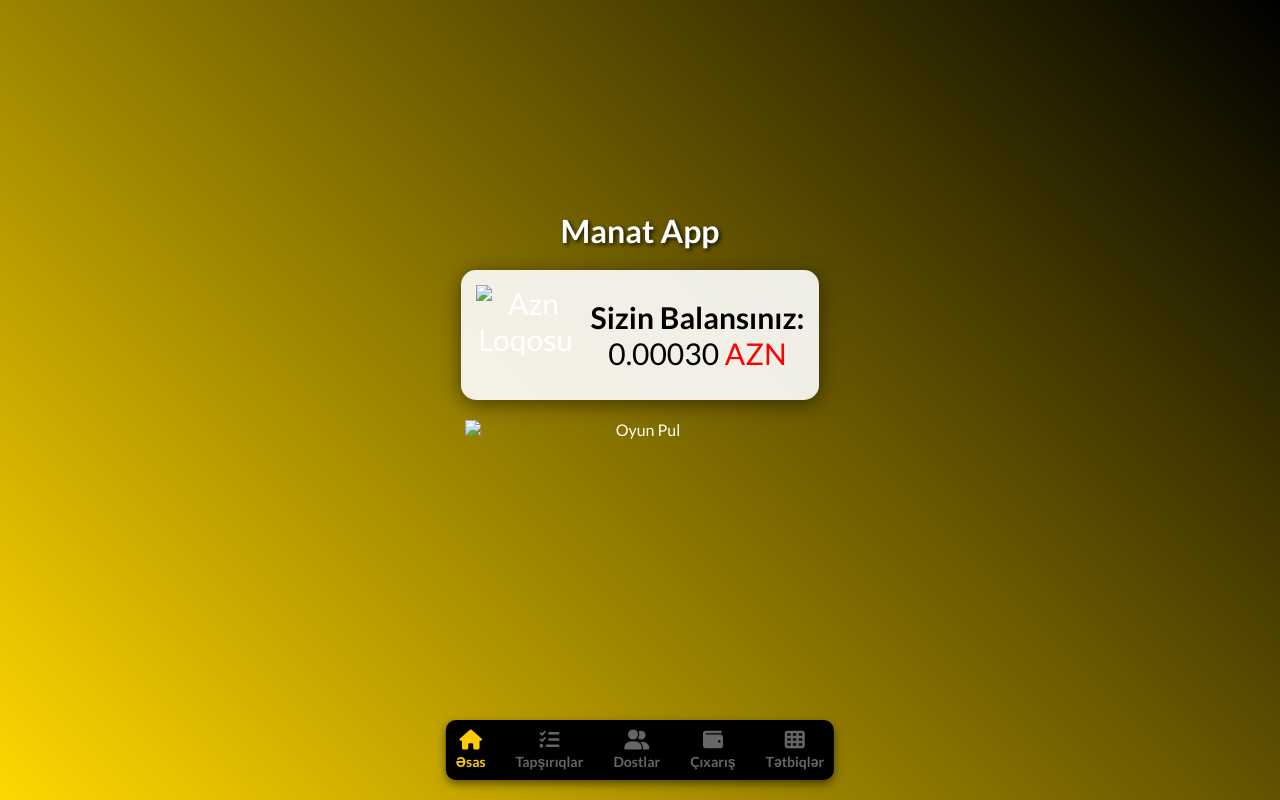
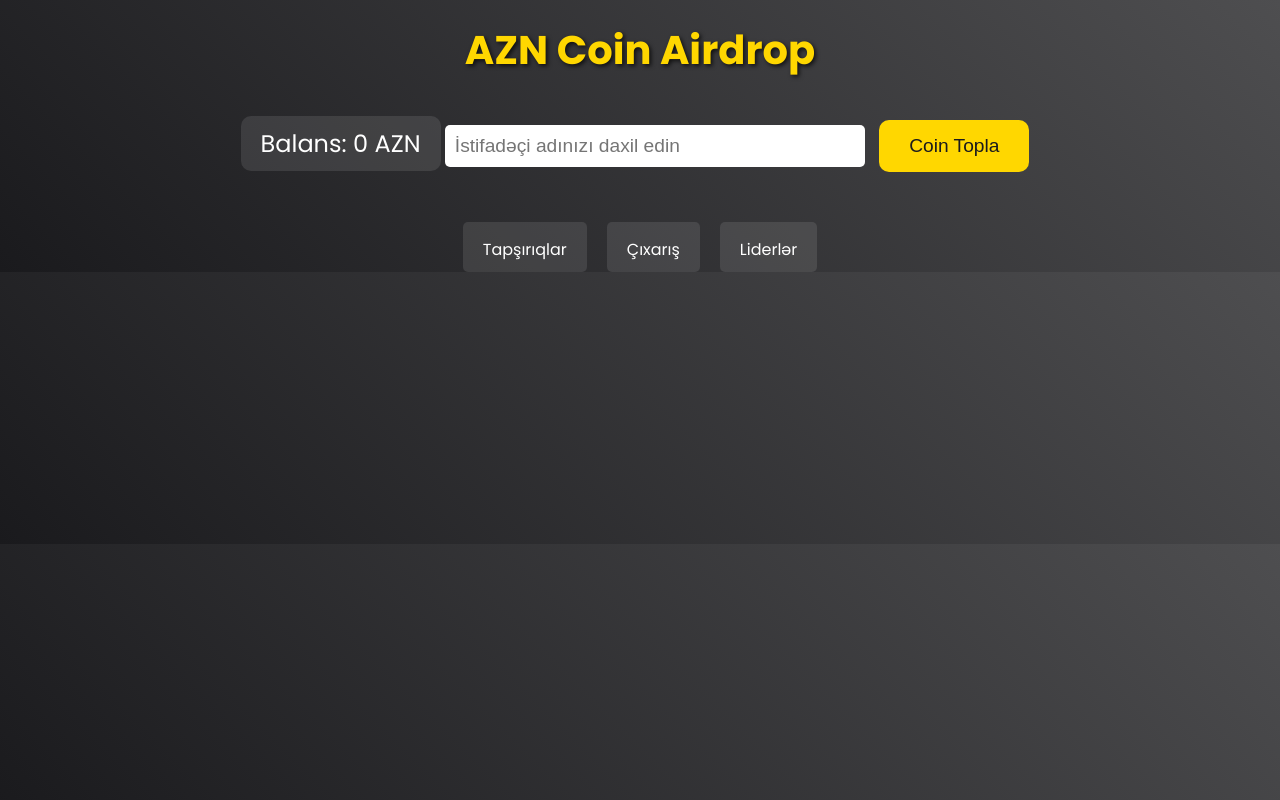
Before and after one commit to Wpwis/Wytwta, a plain HTML site: page index.html in a window 1280 px wide. Drawn offline with Linux system fonts and the light colour scheme.

Commit message:
İndex.html

```diff
--- a/index.html
+++ b/index.html
@@ -1,256 +1,166 @@
-
 <!DOCTYPE html>
 <html lang="az">
 <head>
     <meta charset="UTF-8">
     <meta name="viewport" content="width=device-width, initial-scale=1.0, maximum-scale=1.0, user-scalable=no">
-    <title>Manat App</title>
-    <link href="https://fonts.googleapis.com/css2?family=Lato:wght@400;700&family=Montserrat:wght@400;700&display=swap" rel="stylesheet">
-    <!-- Font Awesome Kütüphanesi -->
-    <link rel="stylesheet" href="https://cdnjs.cloudflare.com/ajax/libs/font-awesome/6.0.0-beta3/css/all.min.css">
+    <title>AZN Coin Airdrop</title>
+    <link href="https://fonts.googleapis.com/css2?family=Poppins:wght@400;700&display=swap" rel="stylesheet">
     <style>
-        /* Mevcut CSS kodlarınız */
         body {
-            background: linear-gradient(45deg, #FFD700, #000000);
+            background: linear-gradient(45deg, #1a1a1d, #4e4e50);
+            font-family: 'Poppins', sans-serif;
             color: #fff;
-            text-align: center;
-            font-family: 'Lato', sans-serif;
             margin: 0;
             padding: 0;
-            height: 100vh;
-            width: 100vw;
-            display: flex;
-            flex-direction: column;
-            justify-content: center;
-            align-items: center;
+            text-align: center;
             overflow: hidden;
         }
-        .header {
-            display: flex;
-            flex-direction: column;
-            align-items: center;
-            gap: 20px;
-            margin-bottom: 130px;
-            max-width: 100%;
+
+        h1 {
+            font-size: 2.5rem;
+            margin: 20px 0;
+            color: #FFD700;
+            text-shadow: 2px 2px 4px rgba(0, 0, 0, 0.7);
         }
-        .logo {
-            width: 100%;
-            max-width: 350px;
-            height: auto;
+
+        #coin-balance {
+            font-size: 1.5rem;
+            margin: 10px 0;
+            padding: 10px 20px;
+            background: rgba(255, 255, 255, 0.1);
+            border-radius: 10px;
+            display: inline-block;
+        }
+
+        #username {
             margin-bottom: 20px;
-            transition: transform 0.3s ease;
+            padding: 10px;
+            font-size: 1.2rem;
+            border-radius: 5px;
+            border: none;
+            width: 80%;
+            max-width: 400px;
+            outline: none;
         }
-        h1 {
-            margin: 0;
-            font-size: 32px;
-            text-shadow: 2px 2px 4px rgba(0, 0, 0, 0.8);
+
+        button {
+            padding: 15px 30px;
+            font-size: 1.2rem;
+            margin: 20px 10px;
+            background-color: #FFD700;
+            border: none;
+            border-radius: 10px;
+            color: #1a1a1d;
+            cursor: pointer;
+            transition: all 0.3s ease;
         }
-        .balance {
-            margin: 0;
-            font-size: 30px;
-            padding: 15px;
-            background-color: rgba(255, 255, 255, 0.9);
+
+        button:hover {
+            background-color: #FFC107;
+        }
+
+        .menu {
+            margin-top: 30px;
             display: flex;
             justify-content: center;
-            align-items: center;
-            border-radius: 15px;
-            box-shadow: 0 4px 20px rgba(0, 0, 0, 0.5);
-            transition: transform 0.3s ease;
-            max-width: 100%;
+            gap: 20px;
         }
-        .balance img {
-            width: 100px;
-            height: 100px;
-            margin-right: 15px;
+
+        .menu-item {
+            background: rgba(255, 255, 255, 0.1);
+            padding: 10px 20px;
+            border-radius: 5px;
+            text-align: center;
+            cursor: pointer;
+            transition: all 0.3s ease;
         }
-        .balance span {
-            color: #000;
+
+        .menu-item:hover {
+            background: rgba(255, 255, 255, 0.2);
         }
-        .balance .azn {
-            color: #FF0000;
+
+        .menu-item span {
+            display: block;
+            margin-top: 5px;
         }
-        .balance .label {
-            font-weight: bold;
+
+        .animation-container {
+            position: absolute;
+            top: 0;
+            left: 0;
+            width: 100%;
+            height: 100%;
+            pointer-events: none;
         }
-        .menu {
-            display: flex;
-            justify-content: center;
-            gap: 30px;
-            background-color: #000; /* Menü arka plan rengi */
-            padding: 10px; /* Menü etrafında boşluk */
-            position: fixed; /* Menü sabitlenecek */
-            bottom: 20px; /* Alt kısımdan 20px yukarıda sabitlenecek */
-            left: 50%; /* Ortalamak için */
-            transform: translateX(-50%); /* Sola kaydırarak ortala */
-            border-radius: 10px; /* Menü köşe yuvarlama */
-            box-shadow: 0 4px 10px rgba(0, 0, 0, 0.5); /* Menü gölgeleme efekti */
+
+        .coin {
+            position: absolute;
+            font-size: 1.5rem;
+            color: #FFD700;
+            animation: fly 2s ease-in-out forwards;
         }
-        .menu-item {
-            display: flex;
-            flex-direction: column;
-            align-items: center;
-            color: #666;
-            font-size: 14px;
-            text-decoration: none;
-            font-weight: bold;
-            transition: color 0.3s;
-        }
-        .menu-item:hover, .menu-item.active {
-            color: #ffcc00; /* Seçili veya hover durumunda metin rengi sarı olur */
-        }
-        .menu-item i {
-            font-size: 20px;
-            margin-bottom: 3px;
-        }
-        .balance-change {
-            position: fixed;
-            color: #00FF00;
-            font-size: 40px;
-            font-weight: bold;
-            animation: fadeOut 2s forwards, bounce 0.5s forwards;
-            z-index: 9999;
-        }
-        .error-message {
-            position: fixed;
-            top: 10px;
-            left: 50%;
-            transform: translateX(-50%);
-            background-color: red;
-            color: white;
-            padding: 10px;
-            border-radius: 5px;
-            display: none;
-            z-index: 10000;
-        }
-        @keyframes fadeOut {
+
+        @keyframes fly {
             0% {
+                transform: translateY(0);
                 opacity: 1;
-                transform: translateY(0);
             }
             100% {
+                transform: translateY(-300px) rotate(360deg);
                 opacity: 0;
-                transform: translateY(-50px);
             }
-        }
-        @keyframes bounce {
-            0% {
-                transform: translateY(0);
-            }
-            50% {
-                transform: translateY(-10px);
-            }
-            100% {
-                transform: translateY(0);
-            }
-        }
-        .shake {
-            animation: shake 0.3s forwards;
-        }
-        @keyframes shake {
-            0% { transform: translate(0); }
-            25% { transform: translate(-5px, 5px); }
-            50% { transform: translate(5px, -5px); }
-            75% { transform: translate(-5px, -5px); }
-            100% { transform: translate(0); }
         }
     </style>
 </head>
 <body>
-    <div class="header">
-        <h1>Manat App</h1>
-        <div class="balance" data-chatid="5606001896">
-            <img src="manatapp.png" alt="Azn Loqosu">
-            <div>
-                <span class="label">Sizin Balansınız:</span><br>
-                <span id="balance">0.00030</span> <span class="azn">AZN</span>
-            </div>
+    <h1>AZN Coin Airdrop</h1>
+    <p id="coin-balance">Balans: <span id="balance">0</span> AZN</p>
+    <input type="text" id="username" placeholder="İstifadəçi adınızı daxil edin">
+    <button onclick="collectCoin()">Coin Topla</button>
+    <div class="menu">
+        <div class="menu-item" onclick="showTasks()">
+            <span>Tapşırıqlar</span>
         </div>
-        <img src="manatapp.png" id="pcoin-img" class="logo" alt="Oyun Pul">
+        <div class="menu-item" onclick="showWithdraw()">
+            <span>Çıxarış</span>
+        </div>
+        <div class="menu-item" onclick="showLeaderboard()">
+            <span>Liderlər</span>
+        </div>
     </div>
-
-    <div class="menu">
-        <a href="dashboard.php" class="menu-item active">
-            <i class="fas fa-home"></i>
-            <span>Əsas</span>
-        </a>
-        <a href="tasks.php" class="menu-item ">
-            <i class="fas fa-tasks"></i>
-            <span>Tapşırıqlar</span>
-        </a>
-        <a href="refs.php" class="menu-item ">
-            <i class="fas fa-user-friends"></i>
-            <span>Dostlar</span>
-        </a>
-        <a href="withdraw.php" class="menu-item ">
-            <i class="fas fa-wallet"></i>
-            <span>Çıxarış</span>
-        </a>
-        <a href="app.php" class="menu-item ">
-            <i class="fas fa-th"></i>
-            <span>Tətbiqlər</span>
-        </a>
-    </div>
+    <div class="animation-container" id="animation-container"></div>
 
     <script>
-        let lastClickTime = 0;
-        const debounceTime = 50;
+        let balance = 0;
 
-        document.getElementById('pcoin-img').addEventListener('click', function(event) {
-            const currentTime = new Date().getTime();
-            if (currentTime - lastClickTime < debounceTime) {
-                return;
-            }
-            lastClickTime = currentTime;
+        function collectCoin() {
+            const animationContainer = document.getElementById('animation-container');
+            const coin = document.createElement('div');
+            coin.className = 'coin';
+            coin.style.left = `${Math.random() * 100}%`;
+            coin.style.top = `${Math.random() * 100}%`;
+            coin.textContent = '💰';
+            animationContainer.appendChild(coin);
 
-            // chatId'yi HTML'den al
-            const chatId = document.querySelector('.balance').getAttribute('data-chatid');
+            balance++;
+            document.getElementById('balance').textContent = balance;
 
-            fetch('dashboard.php', {
-                method: 'POST',
-                headers: {
-                    'Content-Type': 'application/x-www-form-urlencoded'
-                },
-                body: `update_balance=true&chatId=${encodeURIComponent(chatId)}`
-            })
-            .then(response => response.json())
-            .then(data => {
-                if (data.success) {
-                    const balanceElement = document.getElementById('balance');
-                    const newBalance = parseFloat(data.new_balance).toFixed(5);
+            setTimeout(() => {
+                animationContainer.removeChild(coin);
+            }, 2000);
+        }
 
-                    balanceElement.textContent = newBalance;
+        function showTasks() {
+            alert('Tapşırıqlar bölməsi yaxın zamanda əlavə ediləcək!');
+        }
 
-                    const balanceChange = document.createElement('div');
-                    balanceChange.className = 'balance-change';
-                    balanceChange.textContent = '+1'; // Güncellenmiş değer
-                    balanceChange.style.left = `${event.clientX}px`;
-                    balanceChange.style.top = `${event.clientY}px`;
-                    document.body.appendChild(balanceChange);
+        function showWithdraw() {
+            alert('Çıxarış sistemi aktivdir!');
+        }
 
-                    setTimeout(() => {
-                        balanceChange.remove();
-                    }, 2000);
-                } else {
-                    const errorMessage = document.getElementById('error-message');
-                    errorMessage.textContent = data.message;
-                    errorMessage.style.display = 'block';
-
-                    setTimeout(() => {
-                        errorMessage.style.display = 'none';
-                    }, 5000);
-                }
-            })
-            .catch(error => {
-                console.error('Hata:', error);
-                const errorMessage = document.getElementById('error-message');
-                errorMessage.textContent = "Bir hata oluştu. Lütfen daha sonra tekrar deneyin.";
-                errorMessage.style.display = 'block';
-
-                setTimeout(() => {
-                    errorMessage.style.display = 'none';
-                }, 5000);
-            });
-        });
+        function showLeaderboard() {
+            alert('Liderlər lövhəsi tezliklə yenilənəcək!');
+        }
     </script>
 </body>
 </html>
```
